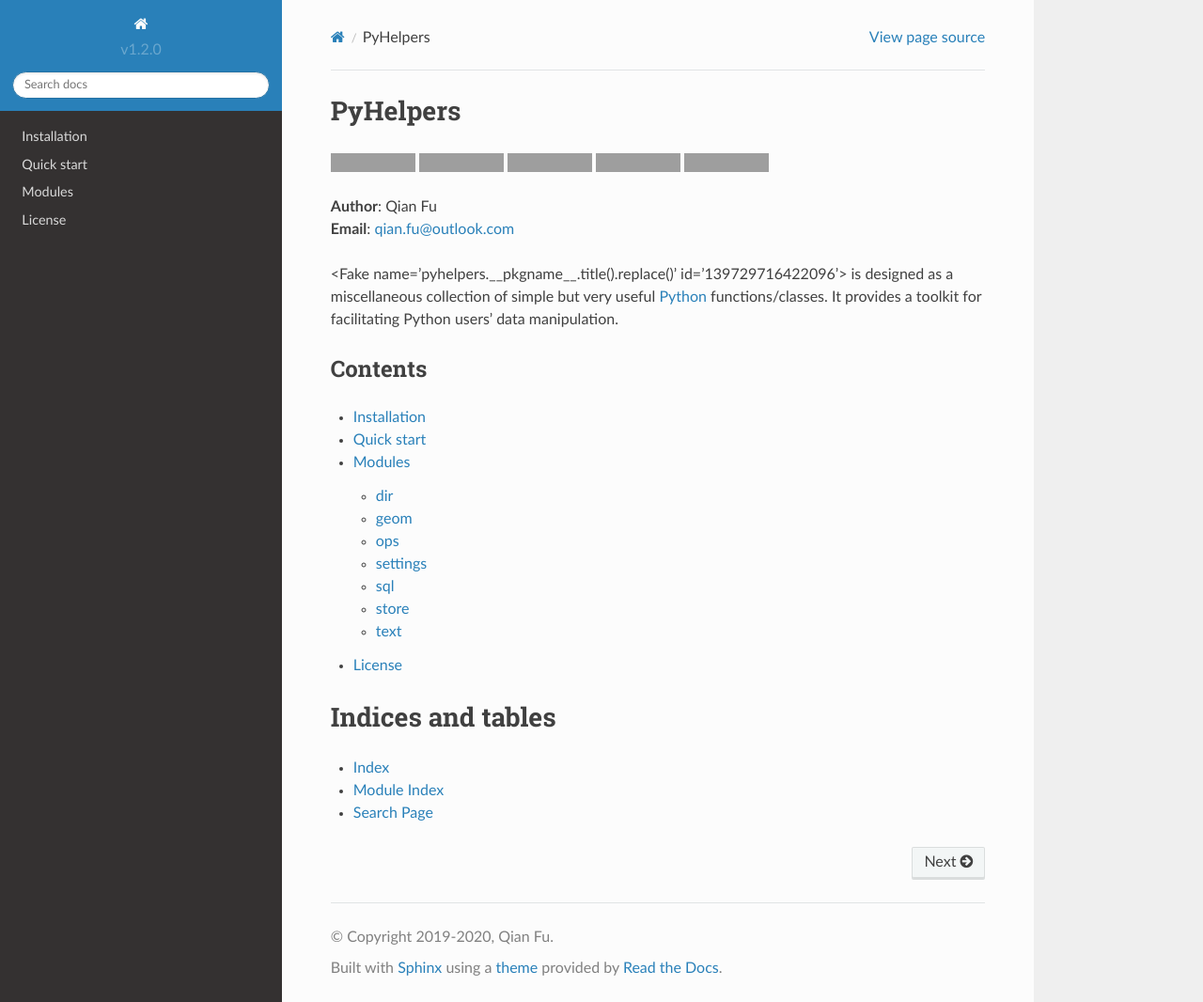
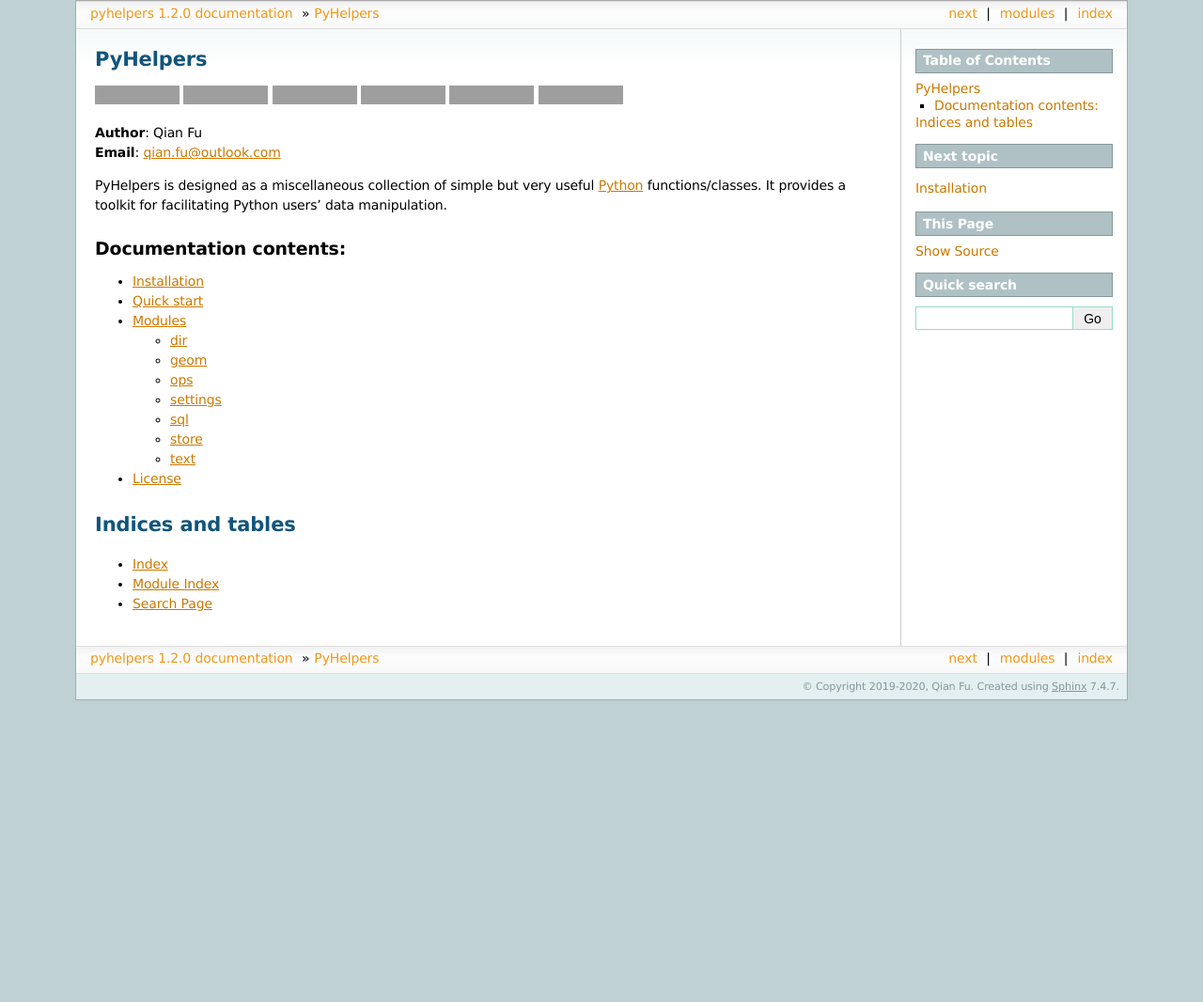
Before and after one commit to mikeqfu/pyhelpers, a Sphinx documentation site: the page built from docs/source/index.rst, in a window 1280 px wide and 1066 px high. Shown: the whole window at 94% size. Built offline with Sphinx 7.4.7, drawn with Linux system fonts in a browser that asks for light colours; some of the changed lines change nothing that is shown; grey boxes are pictures that could not be loaded.

Commit message:
Modified docs

```diff
--- a/docs/source/conf.py
+++ b/docs/source/conf.py
@@ -4,39 +4,62 @@
 import os
 import sys
 
-# -- Path setup ------------------------------------------------------------------------------------------------------
+""" Path setup """
 
-# If extensions (or modules to document with autodoc) are in another directory, add these directories to sys.path here.
 # If the directory is relative to the documentation root, use os.path.abspath to make it absolute, like shown here.
 sys.path.insert(0, os.path.abspath('../..'))
+# If extensions (or modules to document with autodoc) are in another directory, add these directories to sys.path here.
 
-from pyhelpers import __pkgname__, __version__, __author__, __description__
+import pyhelpers
 
-rst_epilog = '.. |pkg_name| replace:: %s' % __pkgname__.title().replace('h', 'H')
+""" Project information """
 
-# -- Project information ---------------------------------------------------------------------------------------------
+# General information about the project.
+project = 'pyhelpers'
+copyright = '2019-{}, {}'.format(datetime.datetime.now().year, pyhelpers.__author__)
 
-project = u'{}'.format(__pkgname__)
-copyright = u'2019-{}, {}'.format(datetime.datetime.now().year, __author__)
-author = u''.format(__author__)
-description = u''.format(__description__)
 
-# The full version, including alpha/beta/rc tags
-version = u'v{}'.format(__version__)
+""" The version info for the project """
+
+# The short X.Y version.
+version = pyhelpers.__version__
+
+# The full version, including alpha/beta/rc tags.
 release = version
 
-# -- General configuration -------------------------------------------------------------------------------------------
 
-# Add any Sphinx extension module names here, as strings. They can be extensions coming with
-# Sphinx (named 'sphinx.ext.*') or your custom ones.
+""" General configuration """
+
+# Sphinx extension module names, which can be extensions coming with Sphinx (named 'sphinx.ext.*') or custom ones.
 extensions = [
     'sphinx.ext.autodoc',
     'sphinx.ext.viewcode',
     'sphinx.ext.autosummary',
     'sphinx.ext.autosectionlabel',
+    'sphinx.ext.extlinks',
+    'sphinx.ext.intersphinx',
+    'sphinx.ext.inheritance_diagram',
     'sphinx.ext.githubpages',
-    'sphinx_rtd_theme',
+    'sphinx_rtd_theme'
 ]
+
+# The language for content autogenerated by Sphinx
+language = 'en'
+
+# List of patterns, relative to source directory, that match files and directories to ignore
+exclude_patterns = ['_build', '../_build', '../build']
+
+# Whether to scan all found documents for autosummary directives, and to generate stub pages for each
+autosummary_generate = True
+
+# A list of modules to be mocked up
+autodoc_mock_imports = ["gdal", "shapely"]
+
+# The suffix(es) of source filenames (For multiple suffix, a list of string, e.g. source_suffix = ['.rst', '.md'])
+source_suffix = '.rst'
+
+# The master toctree document.
+master_doc = 'index'
 
 # Automatically documented members are sorted by source order ('bysource')
 autodoc_member_order = 'bysource'
@@ -44,99 +67,90 @@
 # Add any paths that contain templates here, relative to this directory.
 templates_path = ['_templates']
 
-autosummary_generate = True
 
-# The suffix(es) of source filenames.
-# (Specify multiple suffix as a list of string, e.g. source_suffix = ['.rst', '.md']
-source_suffix = '.rst'
-
-# The master toctree document.
-master_doc = 'index'
-
-# List of patterns, relative to source directory,
-#  that match files and directories to ignore when looking for source files.
-# This pattern also affects html_static_path and html_extra_path.
-exclude_patterns = []
-
-gettext_compact = True
-
-# The name of the Pygments (syntax highlighting) style to use.
-pygments_style = 'sphinx'  # or 'default'
-
-# -- Options for HTML output -----------------------------------------------------------------------------------------
-
-on_rtd = os.environ.get('READTHEDOCS') == 'True'
+""" Options for HTML and HTMLHelp output """
 
 # The theme to use for HTML and HTML Help pages.
-if on_rtd:
-    html_theme = 'sphinxdoc'
-else:
-    html_theme = 'sphinx_rtd_theme'  # 'default', 'nature'
+html_theme = 'sphinxdoc'  # or 'sphinx_rtd_theme', 'default', 'nature', ...
 
-# Add any paths that contain custom static files (such as style sheets) here, relative to this directory.
-# They are copied after the builtin static files, so e.g. a file "default.css" will overwrite the builtin "default.css".
+# Paths that contain custom static files (such as style sheets), relative to this directory.
 html_static_path = ['_static']
 
-# Theme options are theme-specific and customize the look and feel of a theme further.
-# For a list of options available for each theme, see the documentation.
-# html_theme_options = {
-#     'logo_only': True,
-#     'navigation_depth': 5,
-# }
-
-# html_context = {}
-
-# Custom sidebar templates, must be a dictionary that maps document names to template names.
-#
-# The default sidebars (for documents that don't match any pattern) are
-# defined by theme itself.  Builtin themes are using these templates by
-# default: ``['localtoc.html', 'relations.html', 'sourcelink.html', 'searchbox.html']``.
-# html_sidebars = {}
+# Output file base name for HTML help builder. Default is 'pydoc'.
+htmlhelp_basename = project + 'doc'
 
 
-# -- Options for HTMLHelp output ---------------------------------------------
+""" Options for LaTeX output """
 
-# Output file base name for HTML help builder.
-htmlhelp_basename = project + 'doc'
+# The LaTeX engine to build the docs
+latex_engine = 'pdflatex'
 
-# -- Options for LaTeX output ----------------------------------------------------------------------------------------
+# Grouping the document tree into LaTeX files
+latex_documents = [
+    ('index',  # source start file
+     'pyhelpers.tex',  # target name
+     'PyHelpers Documentation',  # title
+     'Qian Fu',  # author
+     'manual',  # document class ['howto', 'manual', or own class]
+     1  # toctree only
+     ),
+]
 
+# LaTeX customization
 latex_elements = {
     'papersize': 'a4paper',  # The paper size ('letterpaper' or 'a4paper').
     'pointsize': '10pt',  # The font size ('10pt', '11pt' or '12pt').
-    # Additional stuff for the LaTeX preamble.
-    'preamble': '''
-        \\setlength{\\headheight}{14pt}
-        \\usepackage[utf8]{inputenc}
-        \\usepackage{textcomp}
-        \\usepackage{amsfonts}
-        \\usepackage{textgreek}
-        \\usepackage{graphicx}
-        \\usepackage{svg}
+    'pxunit': '0.25bp',
+    'extrapackages': r'''
+        \usepackage[utf8]{inputenc}
+        \usepackage{textcomp}
+        \usepackage{amsfonts}
+        \usepackage{textgreek}
+        \usepackage{graphicx}
+        \usepackage{svg}
         ''',
-    # 'figure_align': 'htbp',  # Latex figure (float) alignment
+    'preamble': r'''
+        \setlength{\headheight}{14pt}
+        \DeclareUnicodeCharacter{229E}{\ensuremath{\boxplus}}
+        ''',
+    'printindex': r'''
+        \IfFileExists{\jobname.ind}
+                     {\footnotesize\raggedright\printindex}
+                     {\begin{sphinxtheindex}\end{sphinxtheindex}}
+    ''',
+    'passoptionstopackages': r'\PassOptionsToPackage{svgnames}{xcolor}',
+    'fvset': r'\fvset{fontsize=auto}',
+    'figure_align': 'H'  # Latex figure (float) alignment
 }
 
-# Grouping the document tree into LaTeX files. List of tuples
-# (source start file, target name, title, author, document class [howto, manual, or own class]).
-latex_documents = [
-    ('index', '{}.tex'.format(project), project + ' Documentation', author, 'manual'),
+# The theme that the LaTeX output should use
+latex_theme = 'manual'
+
+
+""" Options for manual page output """
+
+# How to group the document tree into manual pages
+man_pages = [
+    ('index',  # startdocname
+     'pyhelpers',  # name
+     'PyHelpers Documentation',  # description
+     ['Qian Fu'],  # authors
+     1  # section
+     )
 ]
 
-# -- Options for manual page output ----------------------------------------------------------------------------------
 
-# One entry per manual page. List of tuples (source start file, name, description, authors, manual section).
-man_pages = [
-    ('index', project, project + ' Documentation', [author], 1)
+""" Options for Texinfo output """
+
+# Grouping the document tree into Texinfo files
+texinfo_documents = [
+    (master_doc,  # source start file
+     'pyhelpers',  # target name
+     'PyHelpers Documentation',  # title
+     'Qian Fu',  # author
+     'PyHelpers',  # dir menu entry
+     'A toolkit for facilitating data manipulation using Python.',  # description
+     'Data manipulation tools',  # category
+     1  # toctree only
+     ),
 ]
-
-# -- Options for Texinfo output --------------------------------------------------------------------------------------
-
-# Grouping the document tree into Texinfo files. List of tuples
-# (source start file, target name, title, author, dir menu entry, description, category)
-texinfo_documents = [
-    (master_doc, project, project + ' Documentation',
-     author, project, description, 'miscellaneous'),
-]
-
-latex_engine = 'pdflatex'
--- a/docs/source/index.rst
+++ b/docs/source/index.rst
@@ -3,7 +3,7 @@
 
 .. only:: html
 
-   |PyPI| |Python| |License| |Code size| |Downloads|
+   |PyPI| |Python| |License| |Code| |Docs| |Downloads|
 
    .. |PyPI| image:: https://img.shields.io/pypi/v/pyhelpers?color=important&label=PyPI
       :target: https://pypi.org/project/pyhelpers/
@@ -11,18 +11,20 @@
       :target: https://www.python.org/downloads/windows/
    .. |License| image:: https://img.shields.io/github/license/mikeqfu/pyhelpers?color=green&label=License
       :target: https://github.com/mikeqfu/pyhelpers/blob/master/LICENSE
-   .. |Code size| image:: https://img.shields.io/github/languages/code-size/mikeqfu/pyhelpers?color=yellowgreen&label=Code%20size
+   .. |Code| image:: https://img.shields.io/github/languages/code-size/mikeqfu/pyhelpers?color=yellowgreen&label=Code
       :target: https://github.com/mikeqfu/pyhelpers/tree/master/pyhelpers
+   .. |Docs| image:: https://img.shields.io/readthedocs/pyhelpers?label=Docs
+      :target: https://pyhelpers.readthedocs.io
    .. |Downloads| image:: https://img.shields.io/pypi/dm/pyhelpers?color=yellow&label=Downloads
       :target: https://pypistats.org/packages/pyhelpers
 
 | **Author**: Qian Fu
 | **Email**: qian.fu@outlook.com
 
-|pkg_name| is designed as a miscellaneous collection of simple but very useful `Python <https://www.python.org/>`_ functions/classes. It provides a toolkit for facilitating Python users' data manipulation.
+PyHelpers is designed as a miscellaneous collection of simple but very useful `Python <https://www.python.org/>`_ functions/classes. It provides a toolkit for facilitating Python users' data manipulation.
 
-Contents
---------
+Documentation contents:
+-----------------------
 
 .. toctree::
    :maxdepth: 2
```
